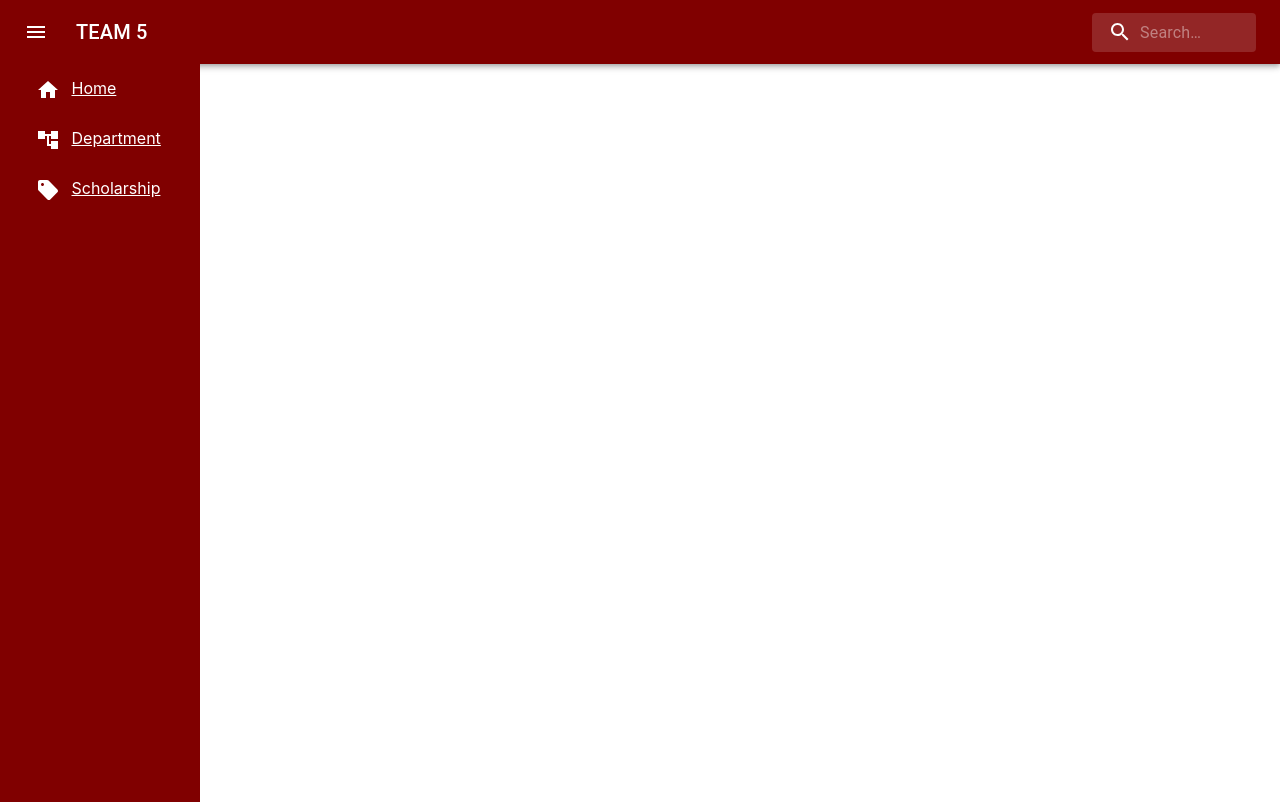
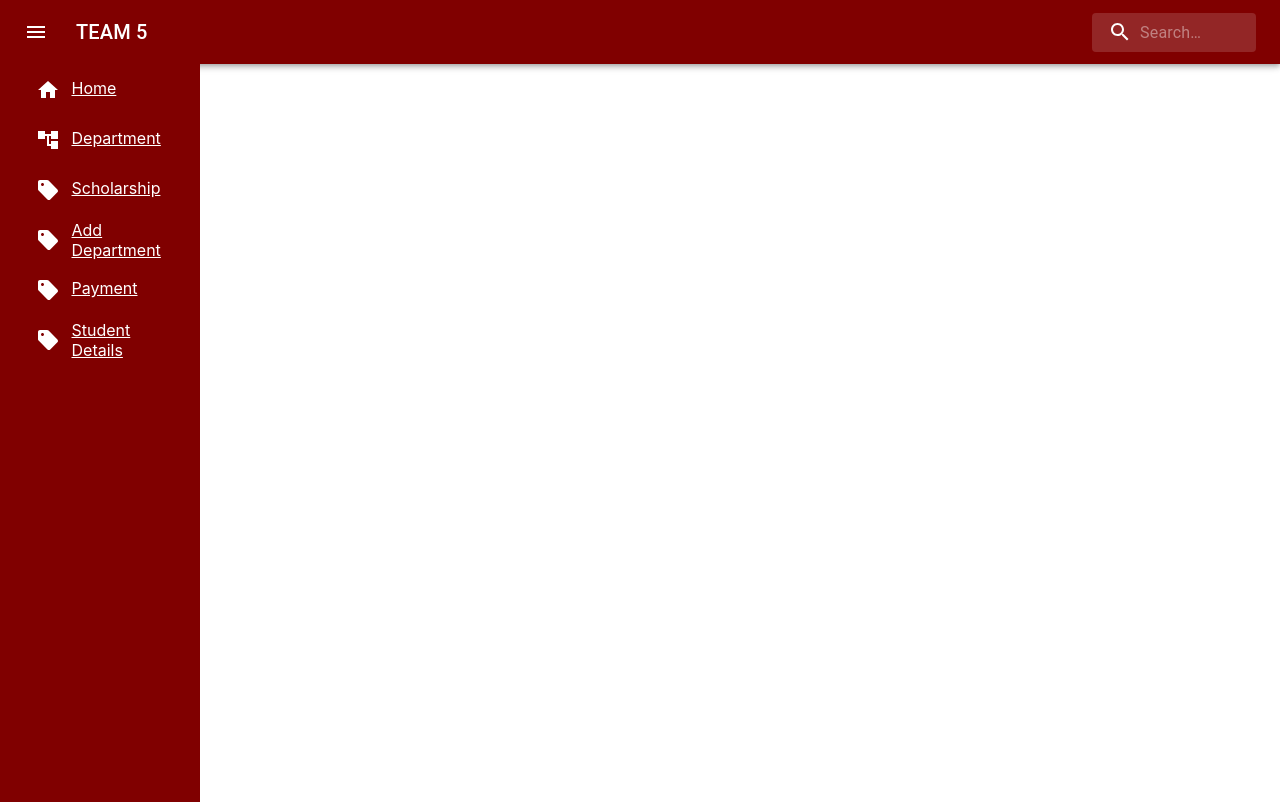
Before and after one commit to mdfaizanahmed786/mehraj-frontend, a React (Create React App) app: page / in a window 1280 px wide. Built offline with nearby package versions, Linux system fonts and the light colour scheme; the HTML template or start-up script is replaced by a standard one.

Commit message:
update sidebar

```diff
--- a/src/components/SidebarData.js
+++ b/src/components/SidebarData.js
@@ -21,4 +21,19 @@ export const SidebarData=[
       icon:<SellIcon/>,
       path:"/scholarship",
      },
+  {
+      name:"Add Department",
+      icon:<SellIcon/>,
+      path:"/departments/AddDepartments",
+     },
+  {
+      name:"Payment",
+      icon:<SellIcon/>,
+      path:"/scholarship/payment",
+     },
+  {
+      name:"Student Details",
+      icon:<SellIcon/>,
+      path:"/scholarship/studentdetails",
+     }
 ]
```
